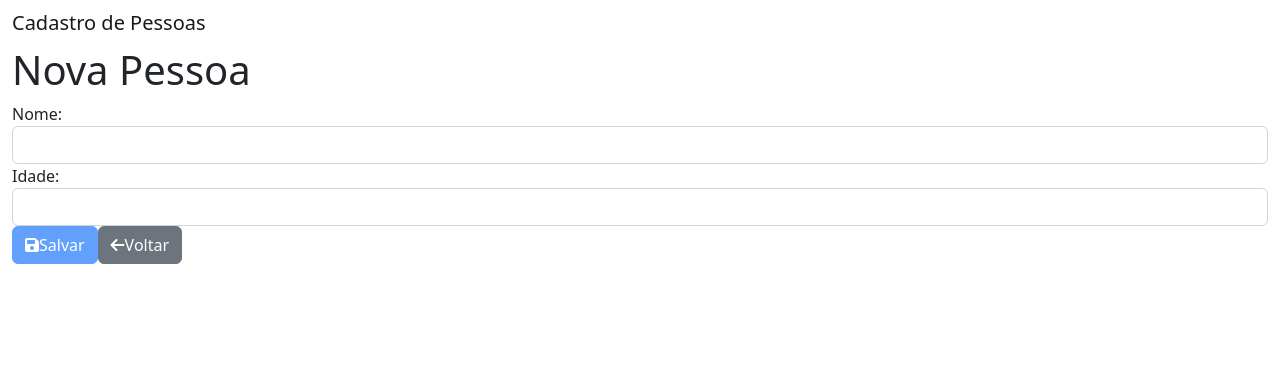
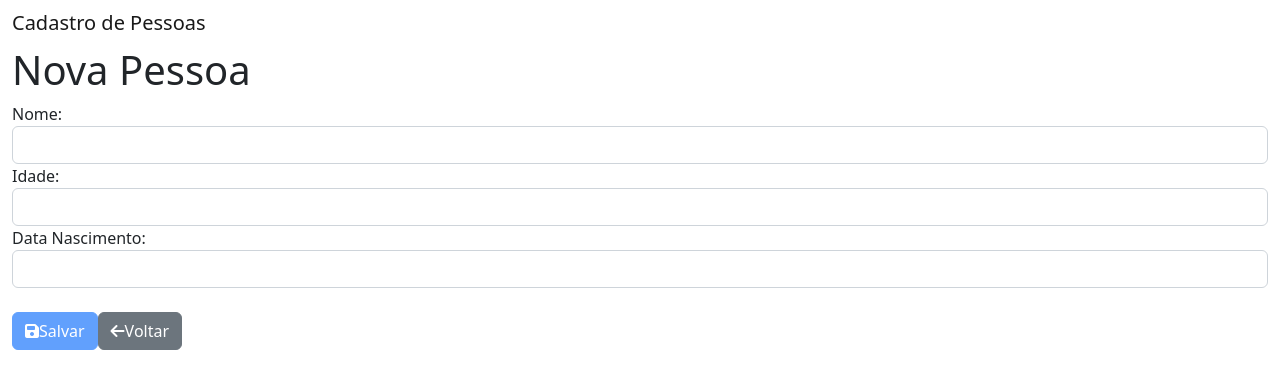
Before and after one commit to Mocroski/crud-angular-local, an Angular app: page /pessoas/novo in a window 1280 px wide. Shown: the top 388 px of the page. Built offline with nearby package versions, Linux system fonts and the light colour scheme.

Commit message:
Added Data Nascimento

```diff
--- a/src/app/pessoa/editar-pessoa/editar-pessoa.component.html
+++ b/src/app/pessoa/editar-pessoa/editar-pessoa.component.html
@@ -27,6 +27,20 @@
         </div>
 
         <div class="form-group">
+            <label for="dataNascimento">dataNascimento: </label>
+            <input type="text" class="form-control" id="dataNascimento" name="dataNascimento"
+            [(ngModel)]="pessoa.dataNascimento"
+            #dataNascimento="ngModel"
+            required>
+            <div *ngIf="dataNascimento.errors && (dataNascimento.dirty || dataNascimento.touched)"
+                class="alert alert-danger">
+                <div [hidden]="!dataNascimento.errors?.['required']">Digite a dataNascimento da Pessoa: </div>
+            </div>
+        </div>
+
+
+
+        <div class="form-group">
             <button type="button" class="btn btn-primary"
                     (click)="atualizar()"
                     [disabled]="!formPessoa.form.valid">
--- a/src/app/pessoa/inserir-pessoa/inserir-pessoa.component.html
+++ b/src/app/pessoa/inserir-pessoa/inserir-pessoa.component.html
@@ -25,7 +25,22 @@
                 class="alert alert-danger">
                 <div [hidden]="!idade.errors?.['required']">Digite a Idade da Pessoa. </div>
             </div>
+          </div>
+
+          <div class="form-group">
+            <label for="dataNascimento">Data Nascimento: </label>
+            <input type="text" class="form-control" id="dataNascimento" name="dataNascimento"
+            [(ngModel)]="pessoa.dataNascimento"
+            #dataNascimento="ngModel"
+             required>
+            <div *ngIf="dataNascimento.errors && (dataNascimento.dirty || dataNascimento.touched)"
+                class="alert alert-danger">
+                <div [hidden]="!dataNascimento.errors?.['required']">Digite a dataNascimento da Pessoa. </div>
+            </div>
         </div>
+
+        <br>
+
         <div class="form-group">
             <button type="button" class="btn btn-primary"
             (click)="inserir()"
--- a/src/app/pessoa/listar-pessoa/listar-pessoa.component.html
+++ b/src/app/pessoa/listar-pessoa/listar-pessoa.component.html
@@ -5,6 +5,7 @@
         <tr>
             <th>Nome</th>
             <th>Idade</th>
+            <th>Data Nascimento</th>
             <th class="text-center">
                 <a [routerLink]="['/pessoas/novo']"
                 href="#" title="Novo" alt="Novo" class="btn btn-xs btn-sucess">
@@ -16,6 +17,7 @@
         <tr *ngFor="let pessoa of pessoas">
         <td>{{pessoa.nome}}</td>
         <td>{{pessoa.idade}}</td>
+        <td>{{pessoa.dataNascimento}}</td>
         <td class="text-center" style="width: 300px;">
         <a [routerLink]="['/pessoas/editar', pessoa.id]"
         href="#" title="Editar" alt="Editar" class="btn btn-xs btn-info">
```
